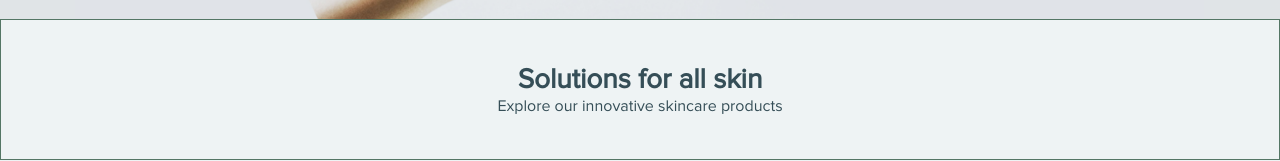
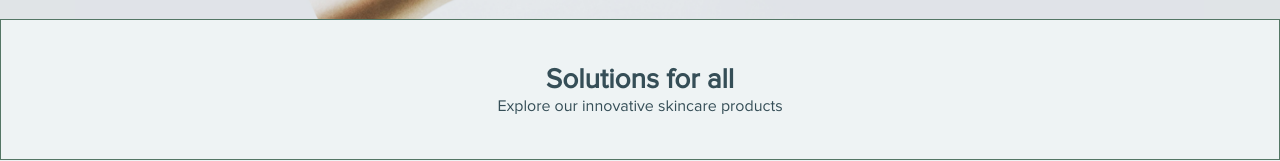
Before and after one commit to samantasg/Sooth-AEM-Ecommerce-Website, a React (Create React App) app: page / in a window 1280 px wide. Shown: the part 641-802 px from the top of the page. Built offline with nearby package versions, Linux system fonts and the light colour scheme.

Commit message:
creating conflicts

```diff
--- a/src/Components/Banner2/Banner2.jsx
+++ b/src/Components/Banner2/Banner2.jsx
@@ -1,14 +1,16 @@
 import React from "react";
-import {Heading4} from "../Heading/Heading";
-import {BodyText4} from "../BodyText/BodyText";
+import { Heading4 } from "../Heading/Heading";
+import { BodyText4 } from "../BodyText/BodyText";
 
 function Banner2() {
-	return (
-		<div className="banner-2">
-            <Heading4 HeadingColor="#354E57">Solutions for all skin</Heading4>
-            <BodyText4 BodyTextColor="#354E57">Explore our innovative skincare products</BodyText4>
-        </div>
-	);
+  return (
+    <div className="banner-2">
+      <Heading4 HeadingColor="#354E57">Solutions for all </Heading4>
+      <BodyText4 BodyTextColor="#354E57">
+        Explore our innovative skincare products
+      </BodyText4>
+    </div>
+  );
 }
 
 export default Banner2;
```
